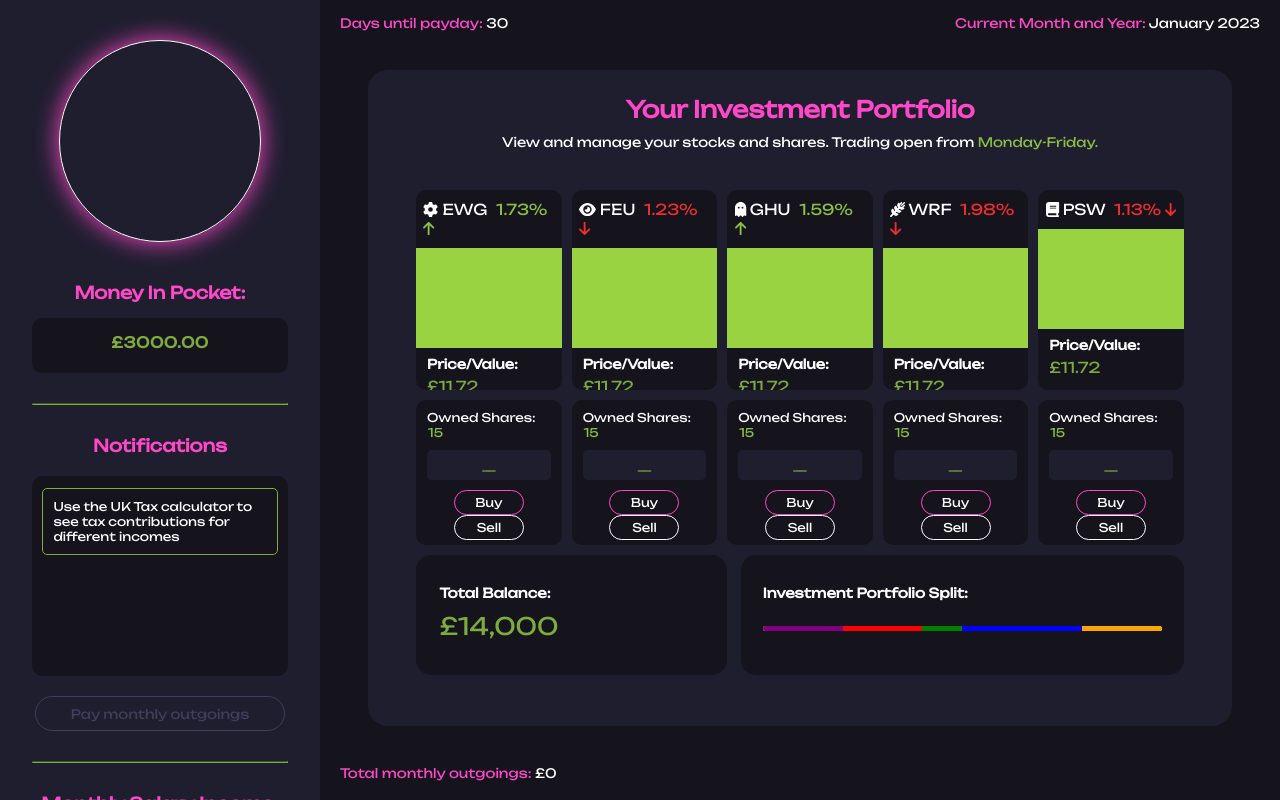
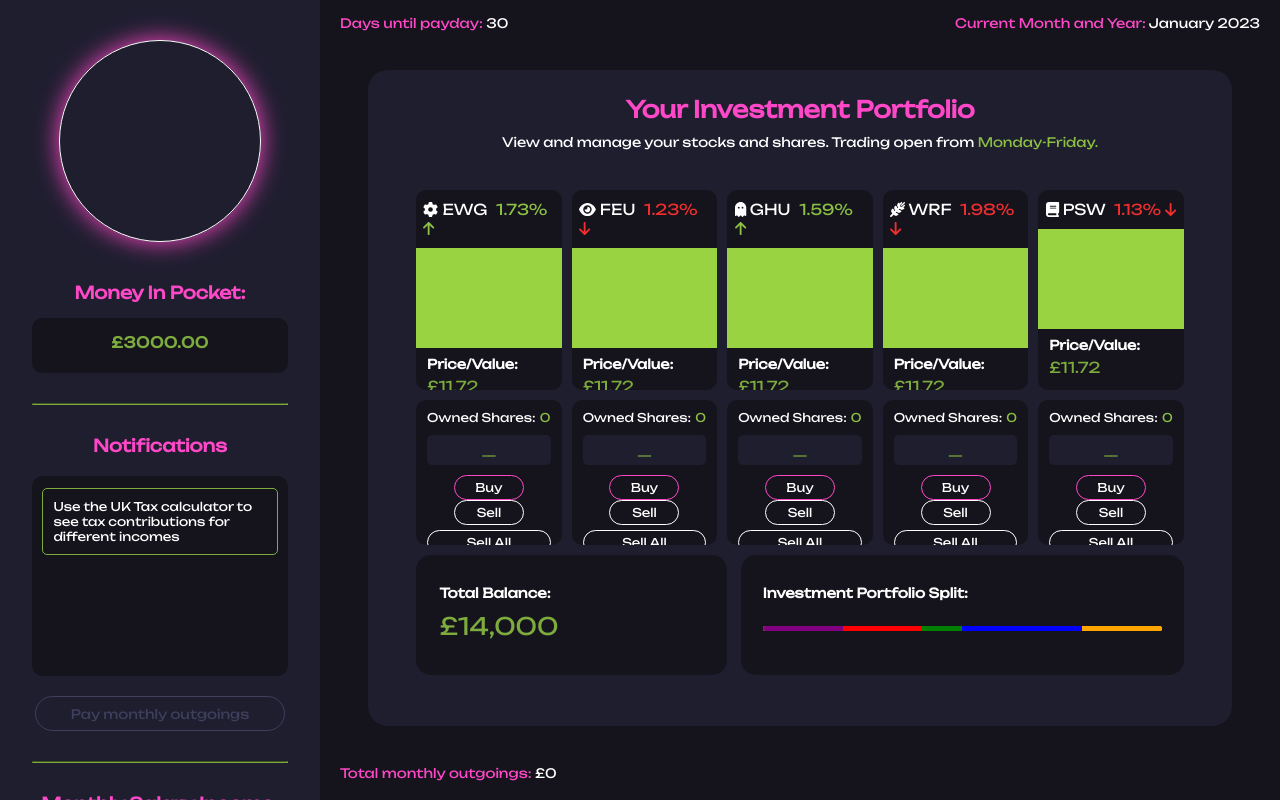
Before and after one commit to lucyscanlon/FinanceGame, a Vue app: page / in a window 1280 px wide. Built offline with nearby package versions, Linux system fonts and the light colour scheme.

Commit message:
buy or sell shares functionality implemented

```diff
--- a/src/components/MainGame/MainGameplayComponents/InvestingPortfolio.vue
+++ b/src/components/MainGame/MainGameplayComponents/InvestingPortfolio.vue
@@ -71,71 +71,71 @@
         <div class="investing-port-buy-sell-buttons-container">
             <div class="investing-port-buy-sell-flex">
                 <div class="investing-port-stocks-owned">
-                    <p>Owned Shares: <span class="shares-owned colour-green">15</span></p>
+                    <p>Owned Shares: <span class="shares-owned colour-green">{{ manageInvestmentPortfolio.ShareTotalAmounts[0] }}</span></p>
                 </div>
                 <form>
-                    <input type="number" placeholder="__" v-model="amountToChange">
+                    <input type="number" placeholder="__" v-model="EWGAmountToBuyOrSell">
                 </form>
                 <div class="investingport-buy-sell-buttons">
-                    <button>Buy</button>
-                    <span class="investing-port-sell-button"><button>Sell</button></span>
-                    <span class="investing-port-sell-all-button"><button>Sell All</button></span>
+                    <button @click="manageInvestmentPortfolio.buyMoreShare(0, EWGAmountToBuyOrSell), rerenderComponent()">Buy</button>
+                    <span class="investing-port-sell-button"><button @click="manageInvestmentPortfolio.sellShare(0, EWGAmountToBuyOrSell), rerenderComponent()">Sell</button></span>
+                    <span class="investing-port-sell-all-button"><button @click="manageInvestmentPortfolio.sellAllShare(0), rerenderComponent()">Sell All</button></span>
                 </div>
 
             </div>
             <div class="investing-port-buy-sell-flex">
                 <div class="investing-port-stocks-owned">
-                    <p>Owned Shares: <span class="shares-owned colour-green">15</span></p>
+                    <p>Owned Shares: <span class="shares-owned colour-green">{{ manageInvestmentPortfolio.ShareTotalAmounts[1] }}</span></p>
                 </div>
                 <form>
-                    <input type="number" placeholder="__" v-model="amountToChange">
+                    <input type="number" placeholder="__" v-model="FEUAmountToBuyOrSell">
                 </form>
                 <div class="investingport-buy-sell-buttons">
-                    <button>Buy</button>
-                    <span class="investing-port-sell-button"><button>Sell</button></span>
-                    <span class="investing-port-sell-all-button"><button>Sell All</button></span>
+                    <button @click="manageInvestmentPortfolio.buyMoreShare(1, FEUAmountToBuyOrSell), rerenderComponent()">Buy</button>
+                    <span class="investing-port-sell-button"><button @click="manageInvestmentPortfolio.sellShare(1, FEUAmountToBuyOrSell), rerenderComponent()">Sell</button></span>
+                    <span class="investing-port-sell-all-button"><button @click="manageInvestmentPortfolio.sellAllShare(1), rerenderComponent()">Sell All</button></span>
                 </div>
 
             </div>
             <div class="investing-port-buy-sell-flex">
                 <div class="investing-port-stocks-owned">
-                    <p>Owned Shares: <span class="shares-owned colour-green">15</span></p>
+                    <p>Owned Shares: <span class="shares-owned colour-green">{{ manageInvestmentPortfolio.ShareTotalAmounts[2] }}</span></p>
                 </div>
                 <form>
-                    <input type="number" placeholder="__" v-model="amountToChange">
+                    <input type="number" placeholder="__" v-model="GHUAmountToBuyOrSell">
                 </form>
                 <div class="investingport-buy-sell-buttons">
-                    <button>Buy</button>
-                    <span class="investing-port-sell-button"><button>Sell</button></span>
-                    <span class="investing-port-sell-all-button"><button>Sell All</button></span>
+                    <button @click="manageInvestmentPortfolio.buyMoreShare(2, GHUAmountToBuyOrSell), rerenderComponent()">Buy</button>
+                    <span class="investing-port-sell-button"><button @click="manageInvestmentPortfolio.sellShare(2, GHUAmountToBuyOrSell), rerenderComponent()">Sell</button></span>
+                    <span class="investing-port-sell-all-button"><button @click="manageInvestmentPortfolio.sellAllShare(2), rerenderComponent()">Sell All</button></span>
                 </div>
 
             </div>
             <div class="investing-port-buy-sell-flex">
                 <div class="investing-port-stocks-owned">
-                    <p>Owned Shares: <span class="shares-owned colour-green">15</span></p>
+                    <p>Owned Shares: <span class="shares-owned colour-green">{{ manageInvestmentPortfolio.ShareTotalAmounts[3] }}</span></p>
                 </div>
                 <form>
-                    <input type="number" placeholder="__" v-model="amountToChange">
+                    <input type="number" placeholder="__" v-model="WRFAmountToBuyOrSell">
                 </form>
                 <div class="investingport-buy-sell-buttons">
-                    <button>Buy</button>
-                    <span class="investing-port-sell-button"><button>Sell</button></span>
-                    <span class="investing-port-sell-all-button"><button>Sell All</button></span>
+                    <button @click="manageInvestmentPortfolio.buyMoreShare(3, WRFAmountToBuyOrSell), rerenderComponent()">Buy</button>
+                    <span class="investing-port-sell-button"><button @click="manageInvestmentPortfolio.sellShare(3, WRFAmountToBuyOrSell), rerenderComponent()">Sell</button></span>
+                    <span class="investing-port-sell-all-button"><button @click="manageInvestmentPortfolio.sellAllShare(3), rerenderComponent()">Sell All</button></span>
                 </div>
 
             </div>
             <div class="investing-port-buy-sell-flex">
                 <div class="investing-port-stocks-owned">
-                    <p>Owned Shares: <span class="shares-owned colour-green">15</span></p>
+                    <p>Owned Shares: <span class="shares-owned colour-green">{{ manageInvestmentPortfolio.ShareTotalAmounts[4] }}</span></p>
                 </div>
                 <form>
-                    <input type="number" placeholder="__" v-model="amountToChange">
+                    <input type="number" placeholder="__" v-model="PSWAmountToBuyOrSell">
                 </form>
                 <div class="investingport-buy-sell-buttons">
-                    <button>Buy</button>
-                    <span class="investing-port-sell-button"><button>Sell</button></span>
-                    <span class="investing-port-sell-all-button"><button>Sell All</button></span>
+                    <button @click="manageInvestmentPortfolio.buyMoreShare(4, PSWAmountToBuyOrSell), rerenderComponent()">Buy</button>
+                    <span class="investing-port-sell-button"><button @click="manageInvestmentPortfolio.sellShare(4, PSWAmountToBuyOrSell), rerenderComponent()">Sell</button></span>
+                    <span class="investing-port-sell-all-button"><button @click="manageInvestmentPortfolio.sellAllShare(4), rerenderComponent()">Sell All</button></span>
                 </div>
 
             </div>
@@ -182,12 +182,35 @@
 </template>
 <script setup>
 
+    import { useInvestmentPortfolioChoiceStore } from '../../../store/MainGameChoicesStore.js'
+
+    const manageInvestmentPortfolio = useInvestmentPortfolioChoiceStore()
+
 </script>
 <script>
 
 export default {
-name: 'InvestmentPortfolioFull',
+    name: 'InvestmentPortfolioFull',
+    data() {
+        return {
+            EWGAmountToBuyOrSell: '',
+            FEUAmountToBuyOrSell: '',
+            GHUAmountToBuyOrSell: '',
+            WRFAmountToBuyOrSell: '',
+            PSWAmountToBuyOrSell: '',
 
+        }
+    },
+    methods: {
+        rerenderComponent() {
+            this.EWGAmountToBuyOrSell = '';
+            this.FEUAmountToBuyOrSell = '';
+            this.GHUAmountToBuyOrSell = '';
+            this.WRFAmountToBuyOrSell = '';
+            this.PSWAmountToBuyOrSell = '';
+            this.$forceUpdate();
+        }
+    }
 }
 
 </script>
--- a/src/store/MainGameChoicesStore.js
+++ b/src/store/MainGameChoicesStore.js
@@ -210,3 +210,24 @@ export const useHouseDepositChoiceStore = defineStore({
         }
     }
 })
+
+export const useInvestmentPortfolioChoiceStore = defineStore({
+    id: 'InvestmentPortfolioStore',
+    state: () => ({
+        ShareTotalAmounts: [0, 0, 0, 0, 0]
+    }),
+    actions: {
+        buyMoreShare(num, amount) {
+            this.ShareTotalAmounts[num] = this.ShareTotalAmounts[num] + amount;
+        },
+
+        sellShare(num, amount) {
+            this.ShareTotalAmounts[num] = this.ShareTotalAmounts[num] - amount;
+        },
+
+        sellAllShare(num) {
+            this.ShareTotalAmounts[num] = 0;
+        }
+
+    }
+})
```
